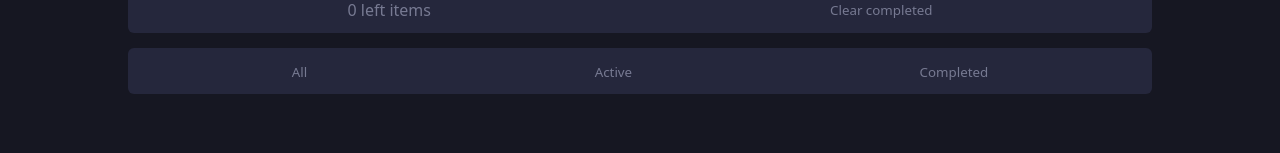
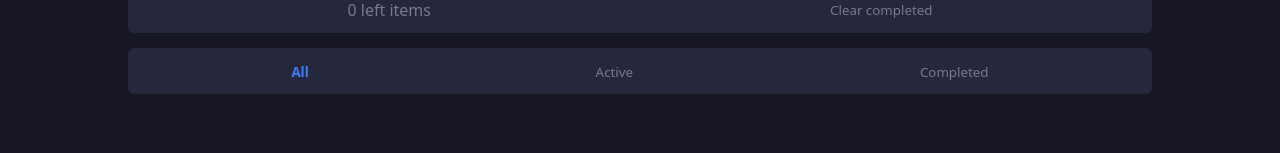
Before and after one commit to AlexProcess/React-ToDo, a React (Vite) app: page / in a window 1280 px wide. Shown: the part 202-355 px from the top of the page. Built offline with nearby package versions, Linux system fonts and the light colour scheme.

Commit message:
style: :lipstick: selected state style

```diff
--- a/package.json
+++ b/package.json
@@ -9,6 +9,9 @@
     "preview": "vite preview"
   },
   "dependencies": {
+    "@dnd-kit/core": "^6.0.8",
+    "@dnd-kit/sortable": "^7.0.2",
+    "@dnd-kit/utilities": "^3.2.1",
     "formik": "^2.4.3",
     "react": "^18.2.0",
     "react-dom": "^18.2.0"
--- a/src/components/ToDo/ToDoes.tsx
+++ b/src/components/ToDo/ToDoes.tsx
@@ -9,6 +9,7 @@ import "./todoes.css";
 //* CONTEXT *//
 import { TodoContext } from "../../context/TodoContext";
 import { TodoStates } from "./TodoStates";
+import { DndContext } from "@dnd-kit/core";
 
 export const ToDoes: React.FC = () => {
     const { todoes, deleteCompletedTodos } = useContext(TodoContext);
@@ -18,11 +19,13 @@ export const ToDoes: React.FC = () => {
     return (
         <>
             <div className="todoes__container">
-                <ul className="todo__list">
-                    {todoes.map((todo) => (
-                        <ToDo key={todo.id} todo={todo} />
-                    ))}
-                </ul>
+                <DndContext>
+                    <ul className="todo__list">
+                        {todoes.map((todo) => (
+                            <ToDo key={todo.id} todo={todo} />
+                        ))}
+                    </ul>
+                </DndContext>
             </div>
             <div className="items-clear__contain">
                 <p>{leftItems.length} left items</p>
--- a/src/components/ToDo/TodoStates.tsx
+++ b/src/components/ToDo/TodoStates.tsx
@@ -1,5 +1,5 @@
 //* STYLES *//
-import { useContext } from "react";
+import { useContext, useState } from "react";
 import "./todostates.css";
 import { TodoContext } from "../../context/TodoContext";
 
@@ -7,36 +7,53 @@ export const TodoStates: React.FC = () => {
     const { getTodoes, getActiveTodoes, getCompleteTodoes } =
         useContext(TodoContext);
 
+    const [selectedState, setSelectedState] = useState("all");
+
     return (
         <>
             <div className="states__container">
                 <div>
                     <button
-                        onClick={() => getTodoes()}
-                        className="clear__button"
+                        onClick={() => {
+                            getTodoes();
+                            setSelectedState("all"); // Actualiza el estado seleccionado
+                        }}
+                        className={`clear__button ${
+                            selectedState === "all" ? "selected" : ""
+                        }`}
                     >
                         All
                     </button>
                 </div>
                 <div>
                     <button
-                        onClick={() => getActiveTodoes()}
-                        className="clear__button"
+                        onClick={() => {
+                            getActiveTodoes();
+                            setSelectedState("active"); // Actualiza el estado seleccionado
+                        }}
+                        className={`clear__button ${
+                            selectedState === "active" ? "selected" : ""
+                        }`}
                     >
                         Active
                     </button>
                 </div>
                 <div>
                     <button
-                        onClick={() => getCompleteTodoes()}
-                        className="clear__button"
+                        onClick={() => {
+                            getCompleteTodoes();
+                            setSelectedState("completed"); // Actualiza el estado seleccionado
+                        }}
+                        className={`clear__button ${
+                            selectedState === "completed" ? "selected" : ""
+                        }`}
                     >
                         Completed
                     </button>
                 </div>
             </div>
             <div className="info__contain">
-                <p> Drag and drop to reorder list</p>
+                <p>Drag and drop to reorder list</p>
             </div>
         </>
     );
--- a/src/components/ToDo/todostates.css
+++ b/src/components/ToDo/todostates.css
@@ -25,3 +25,8 @@
   margin-top: 60px;
   color: hsl(234, 11%, 52%);
 }
+
+.selected{
+  color: #427dfa;
+  font-weight: 900;
+}
```
Also changed, not shown: 1 other file (tests, documents, lock files or other folders).
